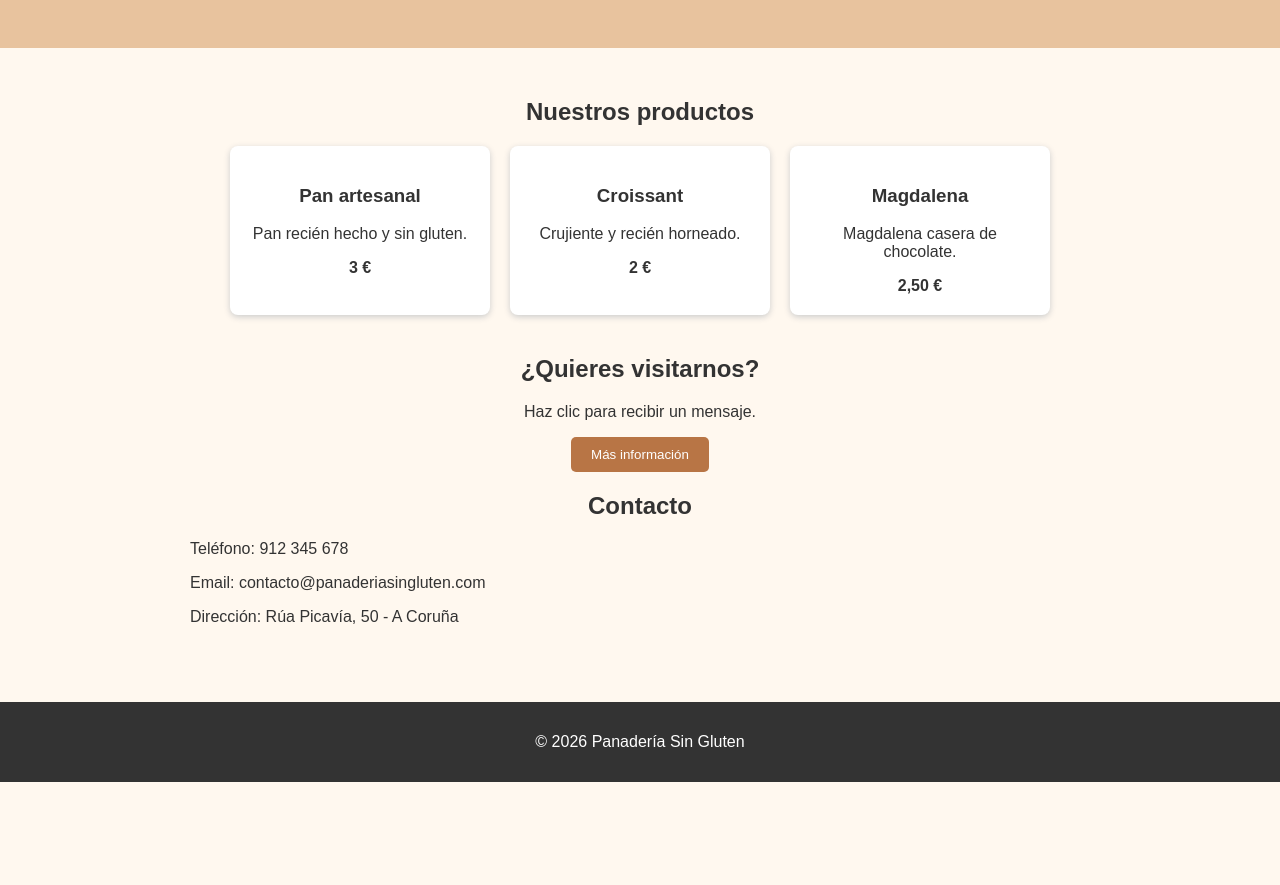
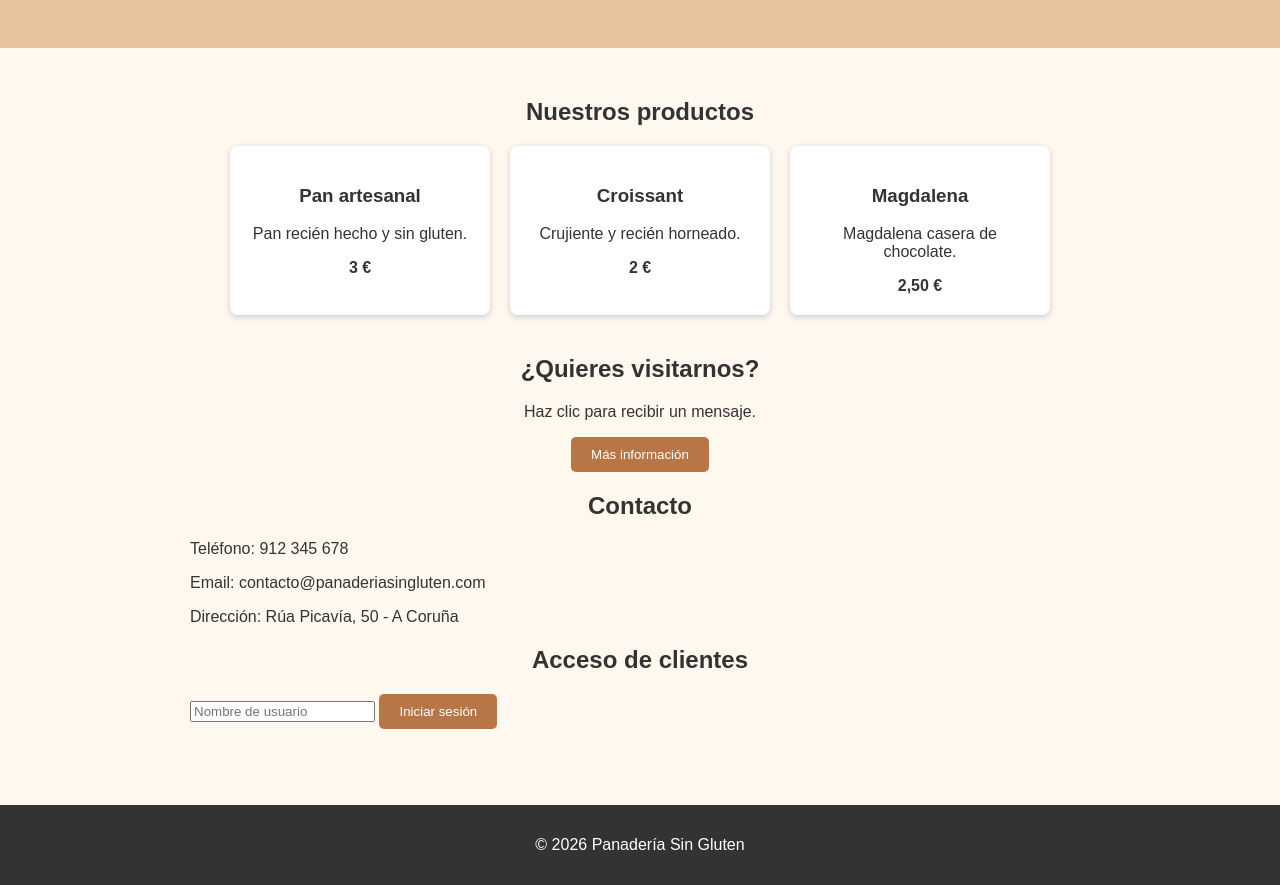
Before and after one commit to Nur-L/proyecto_ud1_lamazares_guerreiro, a plain HTML site: page index.html in a window 1280 px wide. Shown: the part 109-994 px from the top of the page. Before the commit the page ends 891 px from the top, so only its background shows below. Drawn offline with Linux system fonts and the light colour scheme; a script that the page names is missing.

Commit message:
Modificación index.html para ejemplo rebase con rama feature/login

```diff
--- a/index.html
+++ b/index.html
@@ -53,6 +53,16 @@
 
         </section>
 
+        <section class="login">
+            <h2>Acceso de clientes</h2>
+
+            <input type="text" id="usuario" placeholder="Nombre de usuario">
+
+            <button onclick="iniciarSesion()">Iniciar sesión</button>
+
+            <p id="resultadoLogin"></p>
+        </section>
+
     </main>
 
     <footer>
```
